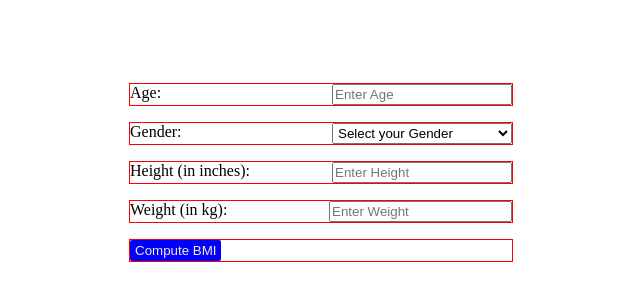
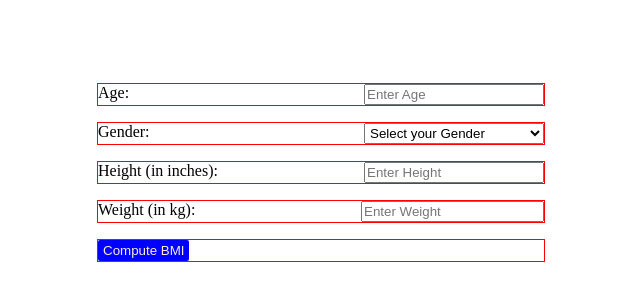
Before and after one commit to lal15aditi/VirSoftech-Task, a React (Create React App) app: page / in a window 1280 px wide. Shown: the part 148-448 px from the top of the page, without its empty margins (319-959 px from the left). Built offline with nearby package versions, Linux system fonts and the light colour scheme.

Commit message:
Update Test.css

```diff
--- a/src/Components/Test.css
+++ b/src/Components/Test.css
@@ -17,7 +17,7 @@
 .main>div {
     display: flex;
     justify-content: space-between;
-    min-width: 30%;
+    min-width: 35%;
     gap: 8px;
     text-align: left;
     border: 1px solid red;
```
